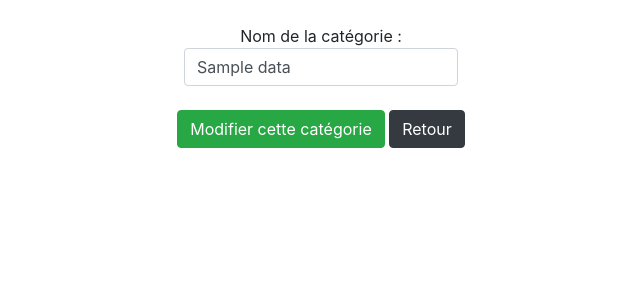
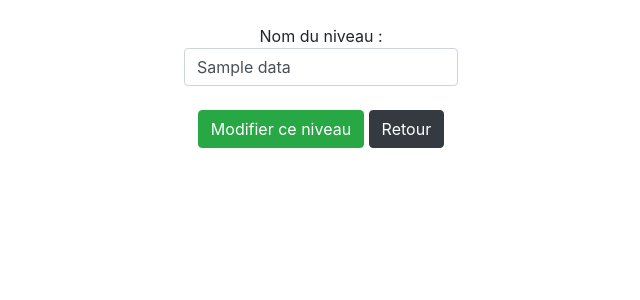
Before and after one commit to Eleriad/MyOnlineQuiz, a PHP site: template app/views/niveau/edit.php in a window 1280 px wide. Shown: the top 300 px of the page, without its empty margins (319-959 px from the left). Run offline with PHP 8.4, Linux system fonts and the light colour scheme; the template is opened without the code that fills it: most values are stand-ins (such as "Sample title", 1, 10 or a date in 2020); some libraries are stand-ins or nearby versions.

Commit message:
niveau controller

```diff
--- a/app/views/niveau/delete.php
+++ b/app/views/niveau/delete.php
@@ -1,11 +1,11 @@
 <div class="container py-4 text-center">
     <form action="" id="form4" method="post">
         <div class="form-group">
-            <label>Nom de la catégorie : <input type="text" class="form-control" value="<?= $data->name ?>" disabled></label>
+            <label>Nom du niveau : <input type="text" class="form-control" value="<?= $data->name ?>" disabled></label>
 
             <div class="text-center mt-3">
-                <input type="submit" name="deleteCategorie" value="Supprimer cette catégorie" class="btn btn-success">
-                <a href="/categorie/index" class="btn btn-dark">Retour</a>
+                <input type="submit" name="deleteNiveau" value="Supprimer ce niveau" class="btn btn-success">
+                <a href="/niveau/index" class="btn btn-dark">Retour</a>
             </div>
         </div>
     </form>
--- a/app/views/niveau/edit.php
+++ b/app/views/niveau/edit.php
@@ -1,11 +1,11 @@
 <div class="container py-4 text-center">
     <form action="" id="form4" method="post">
         <div class="form-group">
-            <label>Nom de la catégorie : <input type="text" name="categorieName" class="form-control" value="<?= $data->name ?>"></label>
+            <label>Nom du niveau : <input type="text" name="niveauName" class="form-control" value="<?= $data->name ?>"></label>
 
             <div class="text-center mt-3">
-                <input type="submit" name="updateCategorie" value="Modifier cette catégorie" class="btn btn-success">
-                <a href="/categorie/index" class="btn btn-dark">Retour</a>
+                <input type="submit" name="updateNiveau" value="Modifier ce niveau" class="btn btn-success">
+                <a href="/niveau/index" class="btn btn-dark">Retour</a>
             </div>
         </div>
     </form>
```
Also changed, not shown: app/controllers/NiveauController.php (+32 -1 lines).
